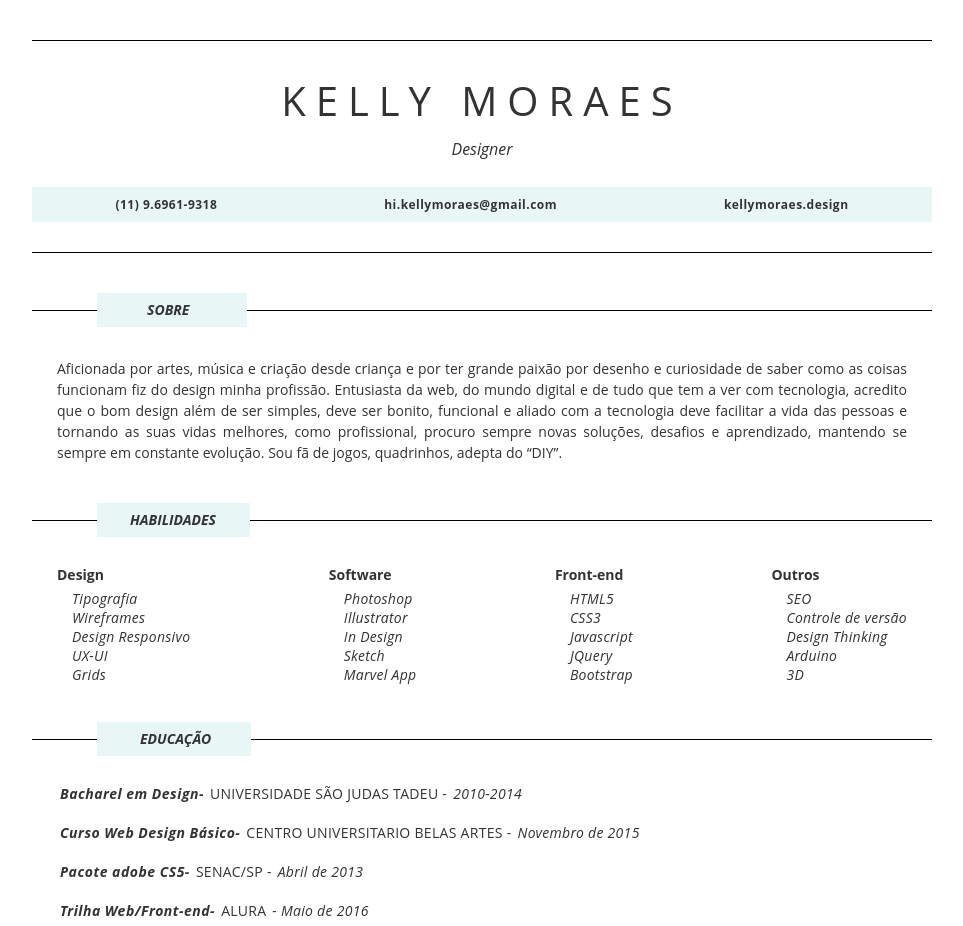
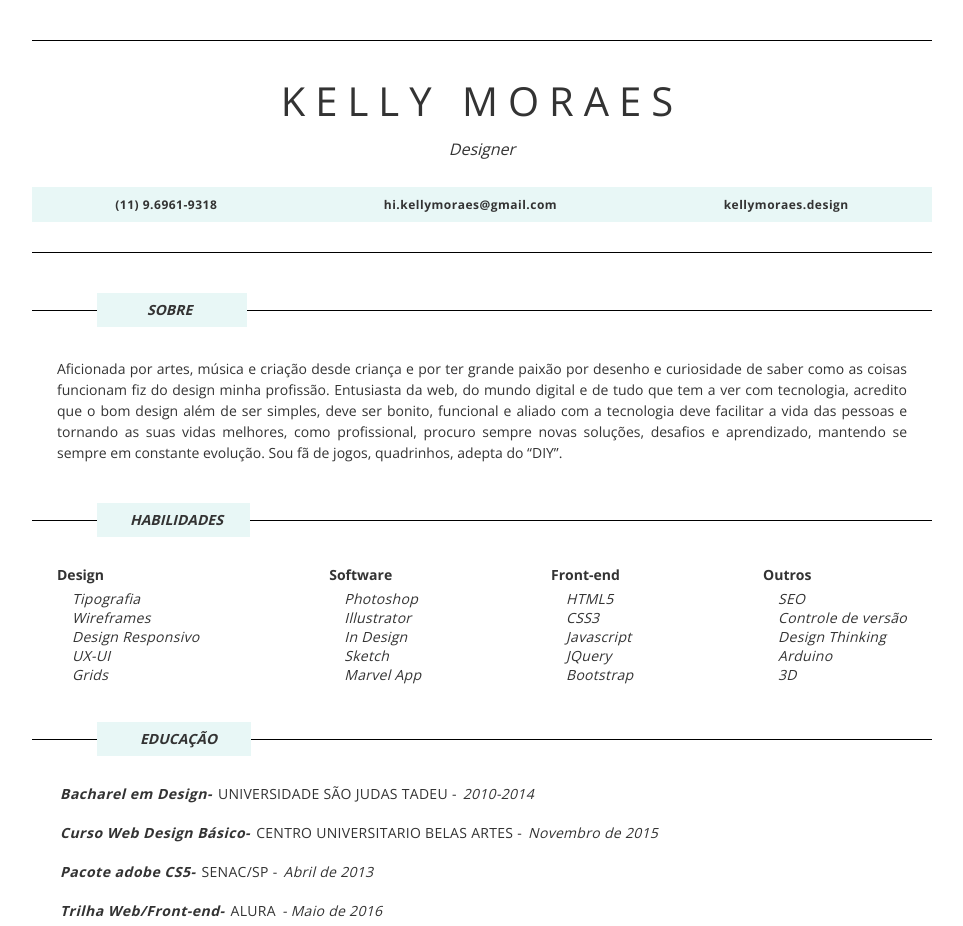
Before and after one commit to kellymoraes/kellymoraes.github.io, a plain HTML site: page cv/curriculo.html in a window 1280 px wide. Shown: the top 926 px of the page, without its empty margins (158-1121 px from the left). Drawn offline with nearby package versions, Linux system fonts and the light colour scheme.

Commit message:
adicionando google fonts

```diff
--- a/cv/curriculo.html
+++ b/cv/curriculo.html
@@ -6,7 +6,7 @@
 		<meta name="viewport" content="width=device-width, initial-scale=1">
 		<link href="css/reset.css" rel="stylesheet" type="text/css">
 		<link href="css/style-cv.css" rel="stylesheet" type="text/css">
-		<link href="https://fonts.googleapis.com/css?family=Roboto:300,400" rel="stylesheet">
+		<link href="https://fonts.googleapis.com/css?family=Open+Sans:400,700" rel="stylesheet">
 		<meta name="viewport" content"width=device-width, initial-scaled=1, user-scalable=no">
 		<meta name="description" content="">
 		<meta name="keywords" content="design, web design, ilustração, design digital">
```
